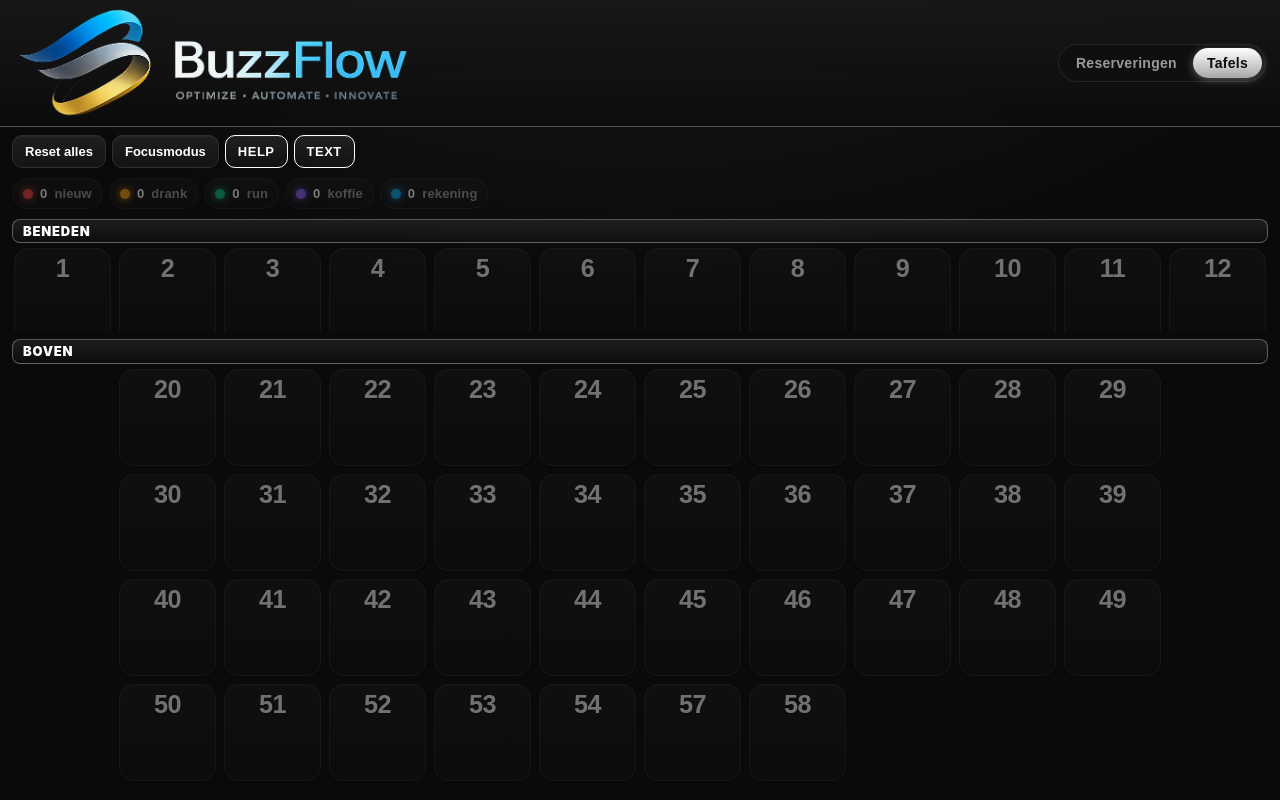
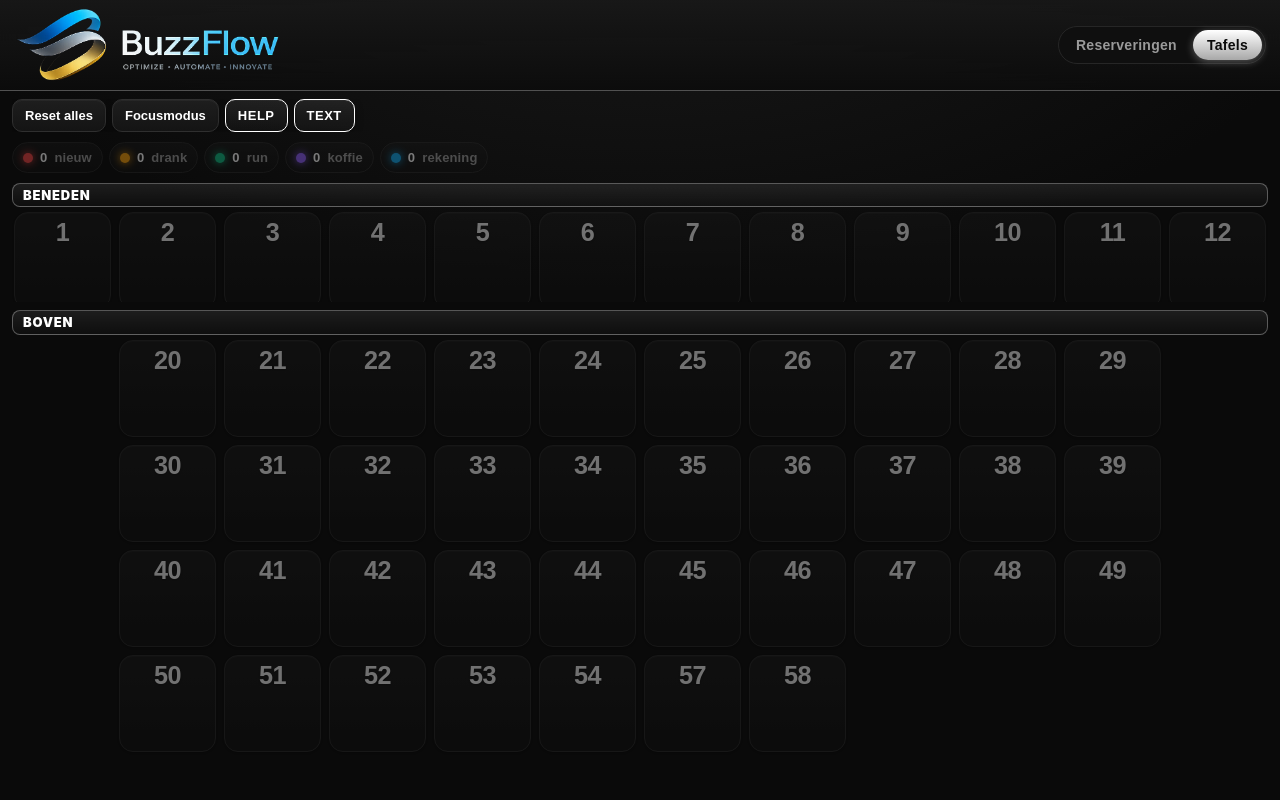
Before and after one commit to sjorsgofers/checko, a plain HTML site: page index.html in a window 1280 px wide. Drawn offline with nearby package versions, Linux system fonts and the light colour scheme; no server answers.

Commit message:
Adjust logo dimensions in index.html

```diff
--- a/index.html
+++ b/index.html
@@ -74,9 +74,9 @@
   }
 
   .app-logo{
-    height:clamp(64px, 12vw, 110px);
+    height:clamp(44px, 8vw, 74px);
     width:auto;
-    max-width:55vw;
+    max-width:50vw;
     display:block;
     flex:0 0 auto;
     object-fit:contain;
```
